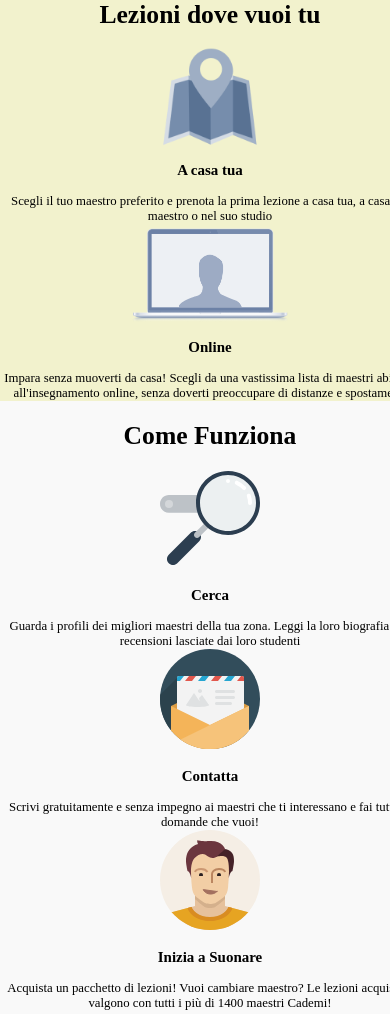
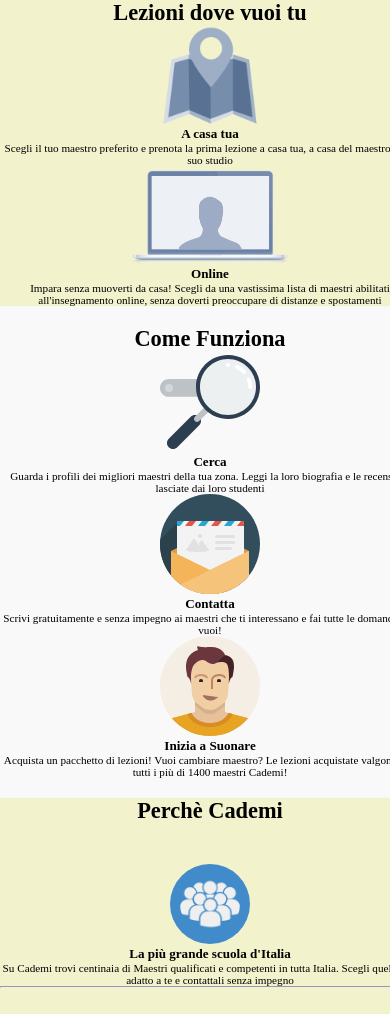
Before and after one commit to viktor998/html-css-resp-wannabe, a plain HTML site: page bonus/index.html in a window 390 px wide. Shown: the top 1014 px of the page. Drawn offline with Linux system fonts and the light colour scheme.

Commit message:
Fix Bug Overflow

```diff
--- a/assets/css/style.css
+++ b/assets/css/style.css
@@ -1,3 +1,10 @@
+*{
+  margin: 0;
+  padding: 0;
+  box-sizing: border-box;
+  overflow-x: hidden;
+}
+
 .row {
   width: 992px;
   margin-left: auto;
@@ -73,13 +80,15 @@
 }
 
 
+
+
 @media screen and (max-width: 420px){
 
 
 
 
   body{
-    font-size: 0.8em;
+    font-size: 0.7em;
     width: 420px;
     margin: 0;
     padding: 0;
--- a/bonus/assets/css/style.css
+++ b/bonus/assets/css/style.css
@@ -1,3 +1,10 @@
+*{
+  margin: 0;
+  padding: 0;
+  box-sizing: border-box;
+  overflow-x: hidden;
+}
+
 .row {
   width: 992px;
   margin-left: auto;
@@ -78,7 +85,7 @@
 
 
   body{
-    font-size: 1em;
+    font-size: .8em;
     width: 780px;
     margin: 0;
     padding: 0;
@@ -150,7 +157,7 @@
 
 
   body{
-    font-size: 0.8em;
+    font-size: 0.7em;
     width: 420px;
     margin: 0;
     padding: 0;
```
